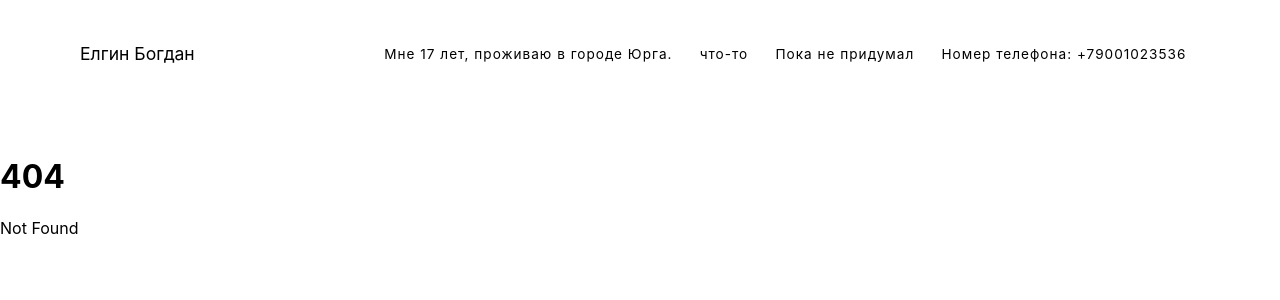
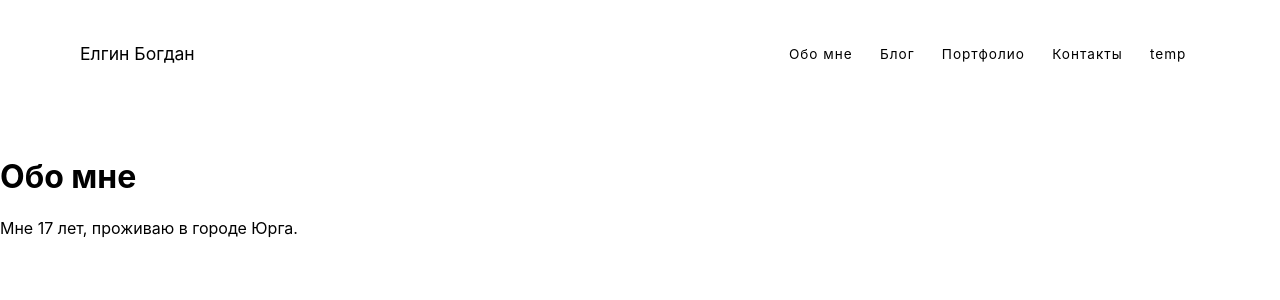
Before and after one commit to elgin-test/svelte-tes, a SvelteKit app: page /about in a window 1280 px wide. Before the commit this address had no page. Shown: the top 300 px of the page. Built offline with nearby package versions, Linux system fonts and the light colour scheme.

Commit message:
add pages

```diff
--- a/src/routes/+layout.svelte
+++ b/src/routes/+layout.svelte
@@ -2,10 +2,9 @@
     <div class="nav-container">
     <a href="/" class="nav-logo" title="Back to Homepage">Елгин Богдан</a>
     <div class="nav-links">
-    <a href="/about" class="link">Мне 17 лет, проживаю в городе Юрга.</a>
-    <a href="/blog" class="link">что-то</a>
-    <a href="/projects" class="link">Пока не придумал</a>
-    <a href="/contacts" class="link">Номер телефона: +79001023536</a>
+        {#each nav as link}
+        <a href={link.href} class="link">{link.title}</a>
+        {/each}
     </div>
   </div>
 </nav>
@@ -21,3 +20,27 @@
         margin: 50px auto;
     }
 </style>
+<script>
+        const nav = [
+        {
+        title:'Обо мне',
+        href: '/about'
+        },
+        {
+        title: 'Блог',
+        href: '/blog'
+        },
+        {
+        title: 'Портфолио',
+        href: '/project'
+        },
+        {
+        title: 'Контакты',
+        href: '/contact'
+        },
+        {
+        title: 'temp',
+        href: '/temp'
+        }
+    ]
+</script>
--- /dev/null
+++ b/src/routes/about/+page.svelte
@@ -0,0 +1,3 @@
+<h1>Обо мне</h1>
+
+Мне 17 лет, проживаю в городе Юрга.
--- /dev/null
+++ b/src/routes/blog/+page.svelte
@@ -0,0 +1,3 @@
+<h1>Блог</h1>
+
+что-то
--- /dev/null
+++ b/src/routes/contact/+page.svelte
@@ -0,0 +1,3 @@
+<h1>Контакты</h1>
+
+Номер телефона: +79001023536
--- /dev/null
+++ b/src/routes/project/+page.svelte
@@ -0,0 +1,3 @@
+<h1>Портфолио</h1>
+
+Потом
```
